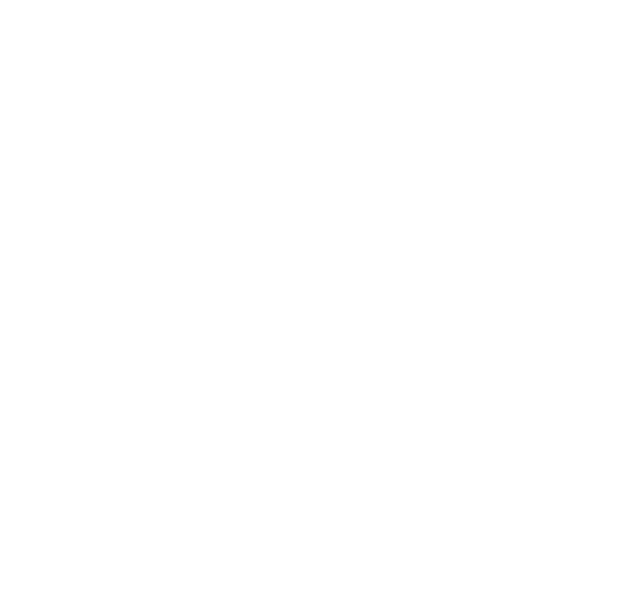
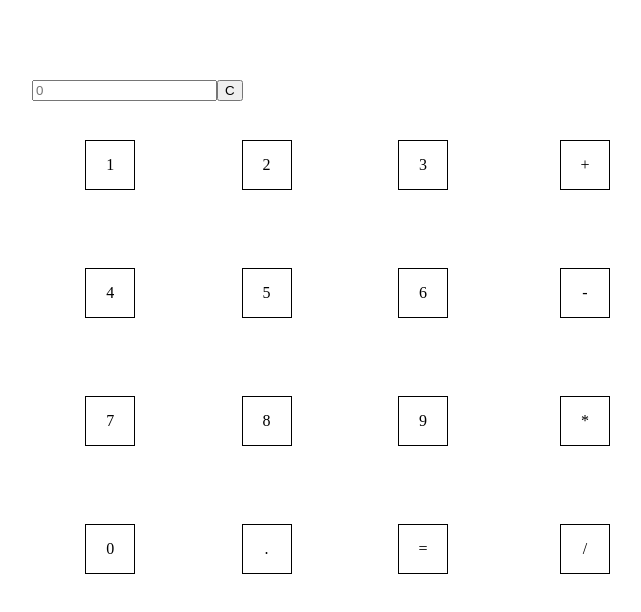
Before and after one commit to olgakozhevnikova/calculator-angular, an Angular app: page / in a window 1280 px wide. Shown: the top 612 px of the page, without its empty margins (292-933 px from the left). Built offline with nearby package versions, Linux system fonts and the light colour scheme.

Commit message:
Implement calculator logic

```diff
--- a/src/app/app.module.ts
+++ b/src/app/app.module.ts
@@ -1,5 +1,6 @@
 import { BrowserModule } from '@angular/platform-browser';
 import { NgModule } from '@angular/core';
+import { FormsModule } from '@angular/forms';
 
 import { AppComponent } from './app.component';
 import { CalcComponent } from './calc/calc.component';
@@ -10,7 +11,8 @@ import { CalcComponent } from './calc/calc.component';
     CalcComponent
   ],
   imports: [
-    BrowserModule
+    BrowserModule,
+    FormsModule
   ],
   providers: [],
   bootstrap: [AppComponent]
--- a/src/app/calc/calc.component.css
+++ b/src/app/calc/calc.component.css
@@ -0,0 +1,47 @@
+.calc-container {
+  width: 50%;
+  margin: 5rem auto;
+}
+
+.calc-wrapper {
+  width: 100%;
+  display: flex;
+}
+
+.numbers-wrapper, .operators-wrapper {
+  display: flex;
+  flex-wrap: wrap;
+}
+
+.numbers-wrapper {
+  width: 75%;
+}
+
+.operators-wrapper {
+  width: 25%;
+}
+
+.number {
+  width: 33%;
+  height: 10vw;
+}
+
+.operator {
+  width: 100%;
+}
+
+.calc-btn {
+  display: flex;
+  justify-content: center;
+  align-items: center;
+}
+
+span {
+  line-height: 3rem;
+  text-align: center;
+  width: 3rem;
+  height: 3rem;
+  vertical-align: middle;
+  cursor: pointer;
+  border: 1px solid black;
+}
--- a/src/app/calc/calc.component.html
+++ b/src/app/calc/calc.component.html
@@ -1,5 +1,16 @@
-<div class="container">
+<div class="calc-container">
+  <input type="text" placeholder="0" [(ngModel)]="value">
+  <button (click)="refresh()">C</button>
   <div class="calc-wrapper">
-
+    <div class="numbers-wrapper">
+      <div class="calc-btn number" *ngFor="let number of numbers">
+        <span (click)="click(number)">{{number}}</span>
+      </div>
+    </div>
+    <div class="operators-wrapper">
+      <div class="calc-btn operator" *ngFor="let oper of operators">
+        <span (click)="click(oper)">{{oper}}</span>
+      </div>
+    </div>
   </div>
 </div>
--- a/src/app/calc/calc.component.ts
+++ b/src/app/calc/calc.component.ts
@@ -1,4 +1,5 @@
 import { Component, OnInit } from '@angular/core';
+import * as _ from 'lodash';
 
 @Component({
   selector: 'app-calc',
@@ -6,14 +7,45 @@ import { Component, OnInit } from '@angular/core';
   styleUrls: ['./calc.component.css']
 })
 export class CalcComponent implements OnInit {
+  value;
 
-  numbers = [1, 2, 3, 4, 5, 6, 7, 8, 9, 0];
+  numbers = ['1', '2', '3', '4', '5', '6', '7', '8', '9', '0', '.', '='];
 
-  operators = ['+', '-', '*', '/', '='];
+  operators = ['+', '-', '*', '/'];
+
+  equalIsPressed: Boolean = false;
 
   constructor() { }
 
   ngOnInit() {
   }
 
+  click(item) {
+    if (!this.value) {
+      // if input is empty, do not use operators
+      const ind = _.findIndex(this.operators, function(x) { return x === item; });
+      if (ind >= 0 || item === '.') {
+        return;
+      } else {
+        this.value = item;
+      }
+    } else {
+      // do calculation when press '='
+      if (item === '=') {
+        const lastChar = this.value[this.value.length - 1];
+        const ind = _.findIndex(this.operators, function(x) { return x === lastChar; });
+        if (ind >= 0 || lastChar === '.') {
+          return;
+        }
+        this.value = eval(this.value);
+      } else {
+        this.value += item;
+      }
+    }
+  }
+
+  refresh() {
+    this.value = 0;
+  }
+
 }
```
